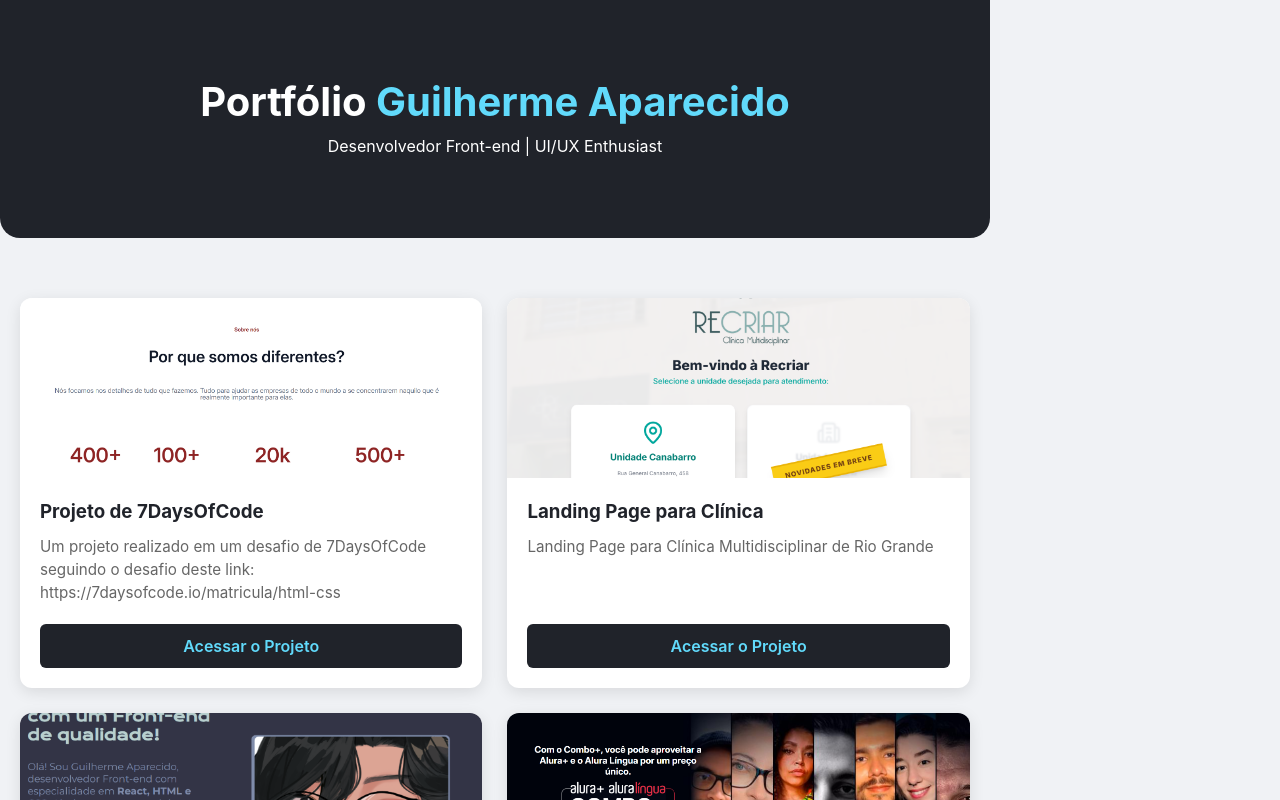
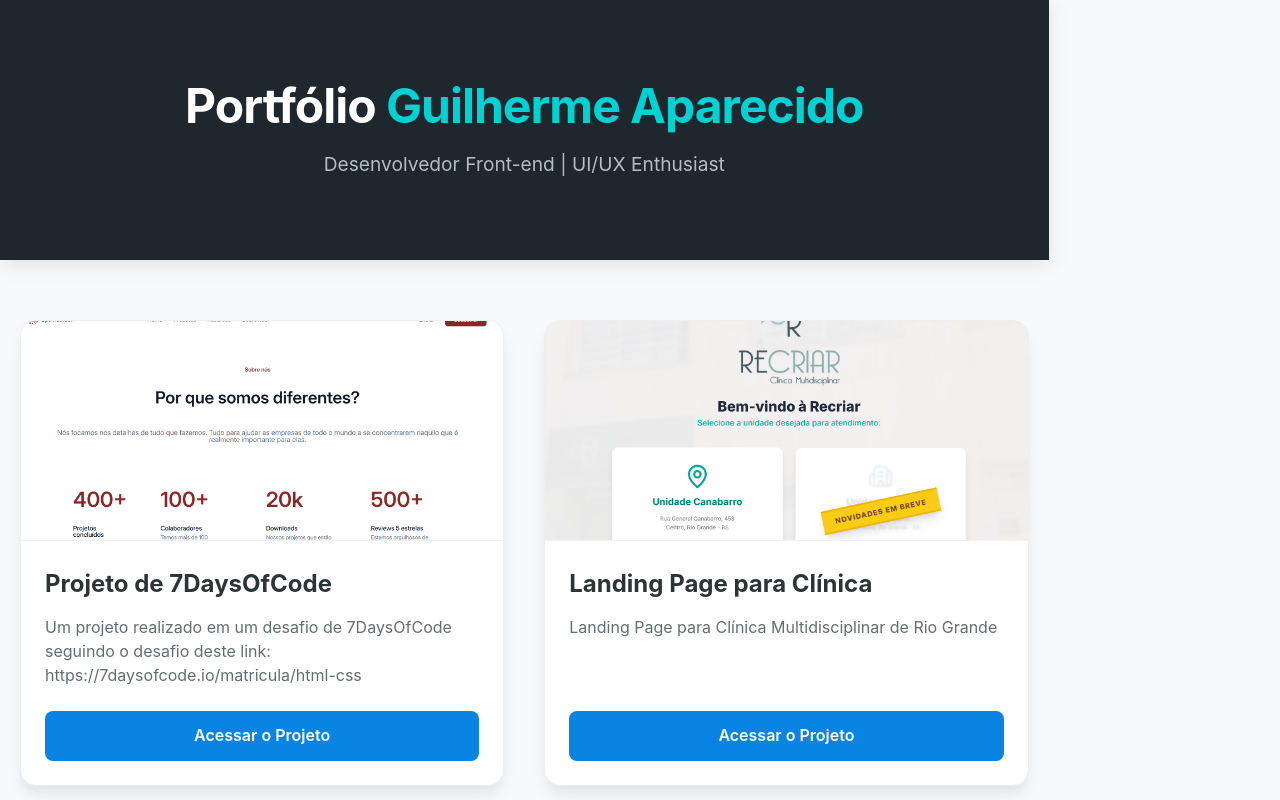
Before and after one commit to IndioBagual/portfolio, a React (Vite) app: page / in a window 1280 px wide. Shown: the top 800 px of the page. Built offline with nearby package versions, Linux system fonts and the light colour scheme.

Commit message:
mudança do css

```diff
--- a/src/App.css
+++ b/src/App.css
@@ -1,9 +1,10 @@
 :root {
-  --bg-color: #f0f2f5;
-  --text-color: #333;
-  --primary: #61dafb; /* Azul React */
-  --secondary: #20232a; /* Cinza Escuro React */
+  --bg-color: #f8f9fa; /* Um cinza muito suave para o fundo */
+  --text-color: #2d3436;
+  --primary: #0984e3; /* Azul mais moderno */
+  --secondary: #2d3436; /* Cinza escuro/preto suave */
   --card-bg: #ffffff;
+  --header-bg: #1e272e;
 }
 
 * {
@@ -13,98 +14,125 @@
 }
 
 body {
-  font-family: -apple-system, BlinkMacSystemFont, 'Segoe UI', Roboto, sans-serif;
+  font-family: 'Inter', -apple-system, BlinkMacSystemFont, 'Segoe UI', Roboto, sans-serif;
   background-color: var(--bg-color);
   color: var(--text-color);
+  line-height: 1.6;
 }
 
+/* O container controla a largura do conteúdo central */
 .container {
-  max-width: 1000px;
+  max-width: 1280px; /* Aumentado de 1000px para 1280px */
   margin: 0 auto;
-  padding: 20px;
+  padding: 0 20px;
+  width: 100%;
 }
 
-/* Header */
+/* Header Estilo "Hero" */
 .header {
+  background-color: var(--header-bg);
+  color: white;
+  padding: 80px 0; /* Mais altura para dar destaque */
   text-align: center;
-  padding: 60px 20px;
-  background-color: var(--secondary);
-  color: white;
-  margin-bottom: 40px;
-  border-radius: 0 0 20px 20px;
+  margin-bottom: 60px;
+  box-shadow: 0 4px 20px rgba(0, 0, 0, 0.1);
 }
 
 .header h1 {
-  font-size: 2.5rem;
-  margin-bottom: 10px;
+  font-size: 3rem; /* Texto maior */
+  font-weight: 700;
+  margin-bottom: 16px;
+  letter-spacing: -1px;
 }
 
 .header span {
-  color: var(--primary);
+  color: #00d2d3; /* Um turquesa brilhante para destaque */
+  display: block; /* Quebra linha em telas menores, ajusta layout */
+}
+
+.header p {
+  font-size: 1.2rem;
+  color: #b2bec3;
+  max-width: 600px;
+  margin: 0 auto; /* Centraliza o parágrafo */
 }
 
 /* Grid de Projetos */
 .projects-grid {
   display: grid;
-  grid-template-columns: repeat(auto-fit, minmax(300px, 1fr));
-  gap: 25px;
-  padding-bottom: 50px;
+  /* Cria colunas que se ajustam automaticamente, mas com largura mínima de 320px */
+  grid-template-columns: repeat(auto-fit, minmax(320px, 1fr));
+  gap: 40px; /* Mais espaço entre os cards */
+  padding-bottom: 80px;
 }
 
 /* Card Component */
 .card {
   background: var(--card-bg);
-  border-radius: 12px;
+  border-radius: 16px; /* Bordas mais arredondadas */
   overflow: hidden;
-  box-shadow: 0 4px 15px rgba(0,0,0,0.1);
-  transition: transform 0.2s, box-shadow 0.2s;
+  box-shadow: 0 10px 15px -3px rgba(0, 0, 0, 0.1); /* Sombra suave */
+  transition: all 0.3s ease;
   display: flex;
   flex-direction: column;
+  height: 100%; /* Garante que todos os cards tenham a mesma altura na linha */
+  border: 1px solid #eee;
 }
 
 .card:hover {
-  transform: translateY(-5px);
-  box-shadow: 0 8px 25px rgba(0,0,0,0.15);
+  transform: translateY(-8px); /* Sobe um pouco mais ao passar o mouse */
+  box-shadow: 0 20px 25px -5px rgba(0, 0, 0, 0.15);
+  border-color: var(--primary);
 }
 
 .card-image {
   width: 100%;
-  height: 180px;
-  object-fit: cover;
-  background-color: #ddd;
+  height: 220px; /* Imagem um pouco mais alta */
+  object-fit: cover; /* Garante que a imagem preencha sem distorcer */
+  border-bottom: 1px solid #f0f0f0;
 }
 
 .card-content {
-  padding: 20px;
-  flex: 1;
+  padding: 24px;
+  flex: 1; /* Faz o conteúdo ocupar o espaço restante */
   display: flex;
   flex-direction: column;
 }
 
 .card h3 {
-  margin-bottom: 10px;
+  font-size: 1.5rem;
+  margin-bottom: 12px;
   color: var(--secondary);
 }
 
 .card p {
-  font-size: 0.95rem;
-  color: #666;
-  margin-bottom: 20px;
-  flex: 1;
+  font-size: 1rem;
+  color: #636e72;
+  margin-bottom: 24px;
+  flex: 1; /* Empurra o botão para o final do card */
+  line-height: 1.5;
 }
 
 .btn-link {
   display: inline-block;
-  background-color: var(--secondary);
-  color: var(--primary);
+  background-color: var(--primary); /* Botão com cor de destaque */
+  color: white;
   text-decoration: none;
-  padding: 10px 0;
+  padding: 12px 24px;
   text-align: center;
-  border-radius: 6px;
+  border-radius: 8px;
   font-weight: 600;
-  transition: background 0.2s;
+  transition: background 0.3s;
+  width: 100%; /* Botão ocupa toda a largura */
 }
 
 .btn-link:hover {
-  background-color: #333;
+  background-color: #0652dd; /* Azul mais escuro no hover */
 }
+
+/* Ajuste para telas muito grandes */
+@media (min-width: 1024px) {
+  .header span {
+    display: inline; /* No desktop, o nome fica na mesma linha se couber */
+  }
+}
```
